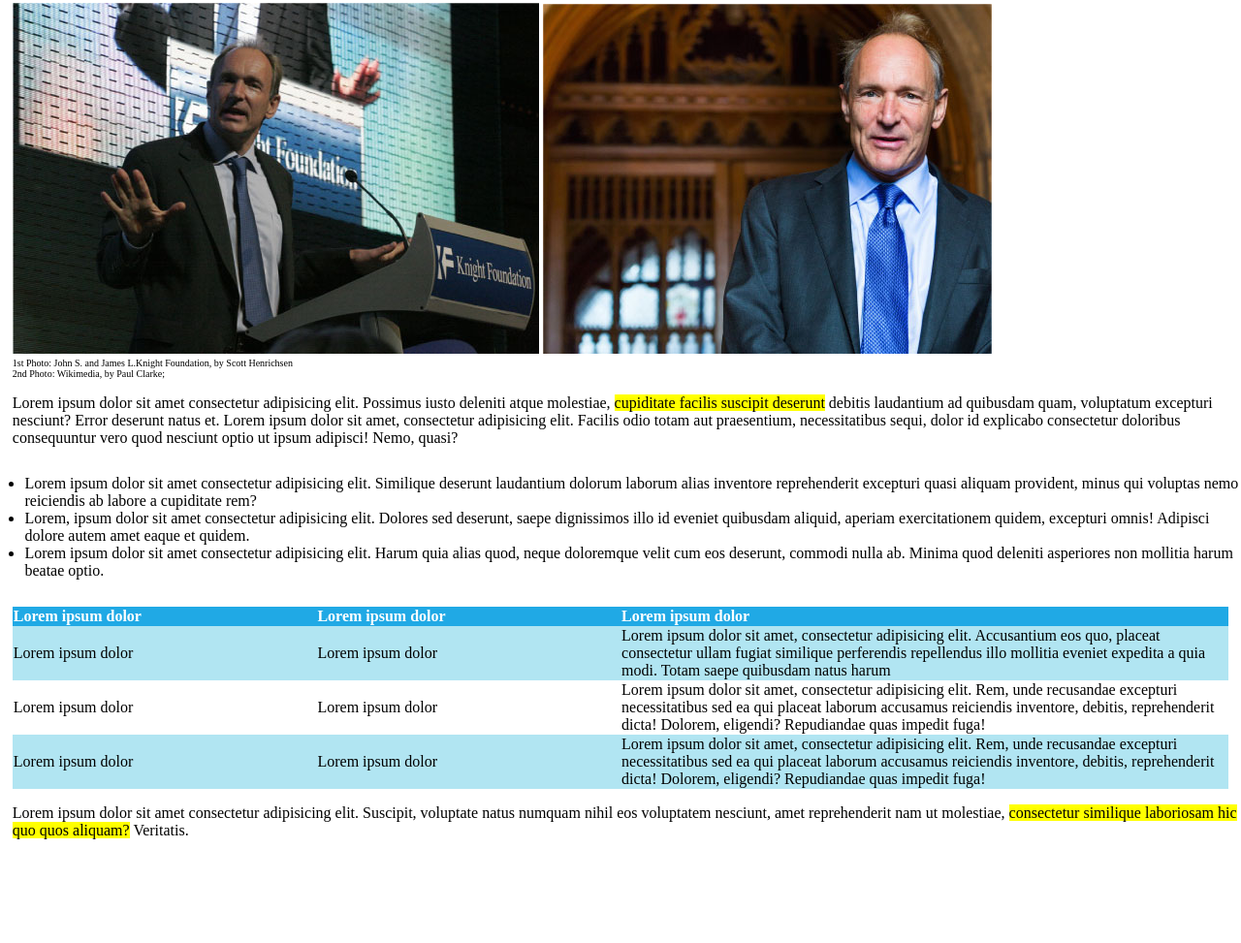
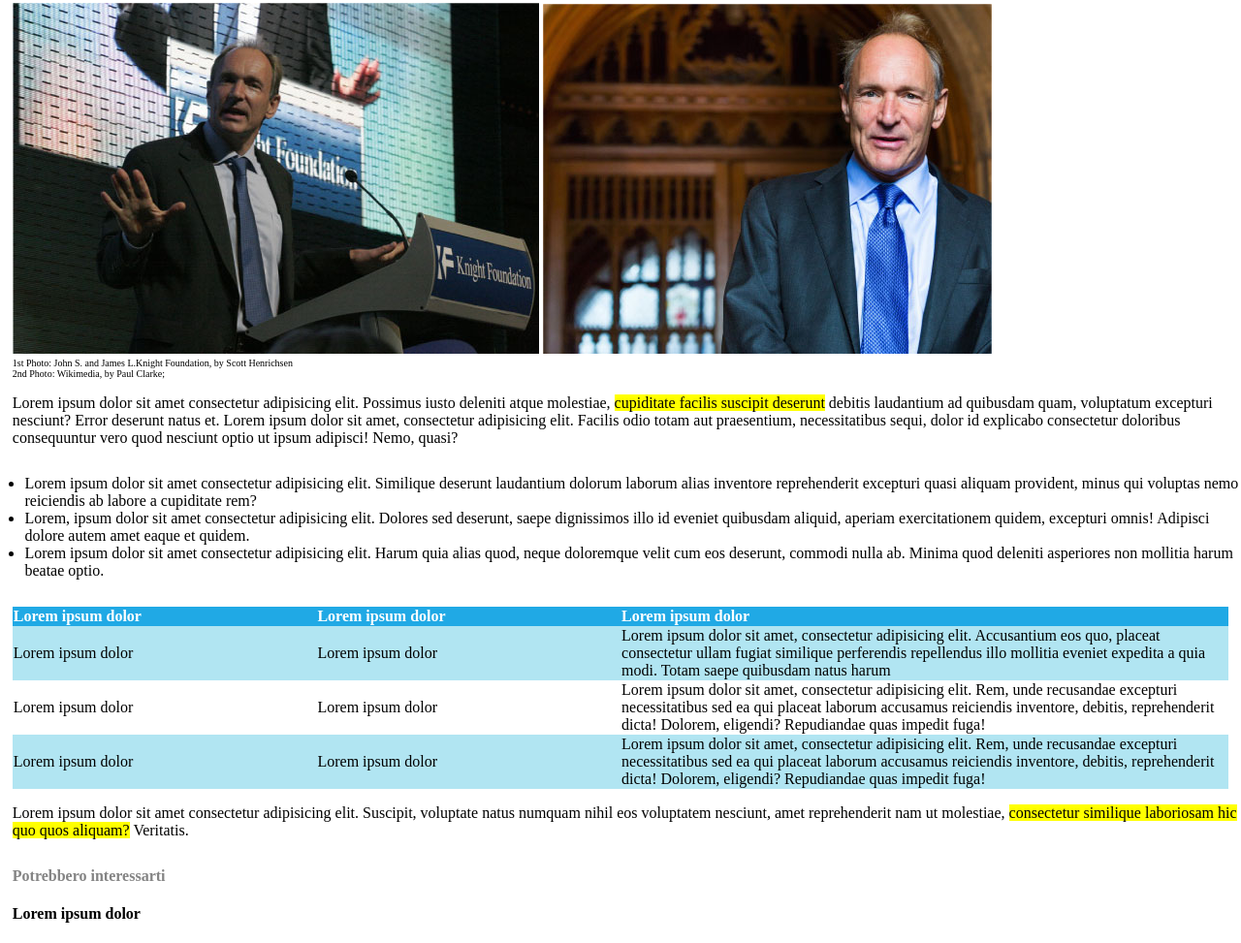
Before and after one commit to GCaringi/html-css-booleaner, a plain HTML site: page index.html in a window 1280 px wide. Shown: the part 174-1147 px from the top of the page at 97% size. Before the commit the page ends 1056 px from the top, so only its background shows below. Drawn offline with Linux system fonts and the light colour scheme.

Commit message:
Strutturato footer

```diff
--- a/css/style.css
+++ b/css/style.css
@@ -4,6 +4,10 @@ body{
 }
 
 main{
+    margin-left: 1%;
+}
+
+footer{
     margin-left: 1%;
 }
 /* Gestione della barra che fa da sfondo al logo */
@@ -80,3 +84,9 @@ thead{
 .signed{
     background-color: #b1e5f2;
 }
+
+h3{
+    color: #848484;
+    font-size: medium;
+    padding-top: 1%;
+}
--- a/index.html
+++ b/index.html
@@ -35,6 +35,7 @@
 
         </header>
         <!-- /Intestazione della pagina -->
+
         <!-- Corpo della pagina -->
         <main>
             <!-- Primo paragrafo -->
@@ -98,9 +99,16 @@
             <!-- /Secondo paragrafo -->
         </main>
         <!-- /Corpo della pagina -->
+
         <!-- Piè di pagina -->
         <footer>
+            <h3>Potrebbero interessarti</h3>
+            <div class = "cointainer1">
+                <h4>Lorem ipsum dolor</h4>
+            </div>
+            <div class = "container2">
 
+            </div>
         </footer>
         <!-- /Piè di pagina -->
 
```
